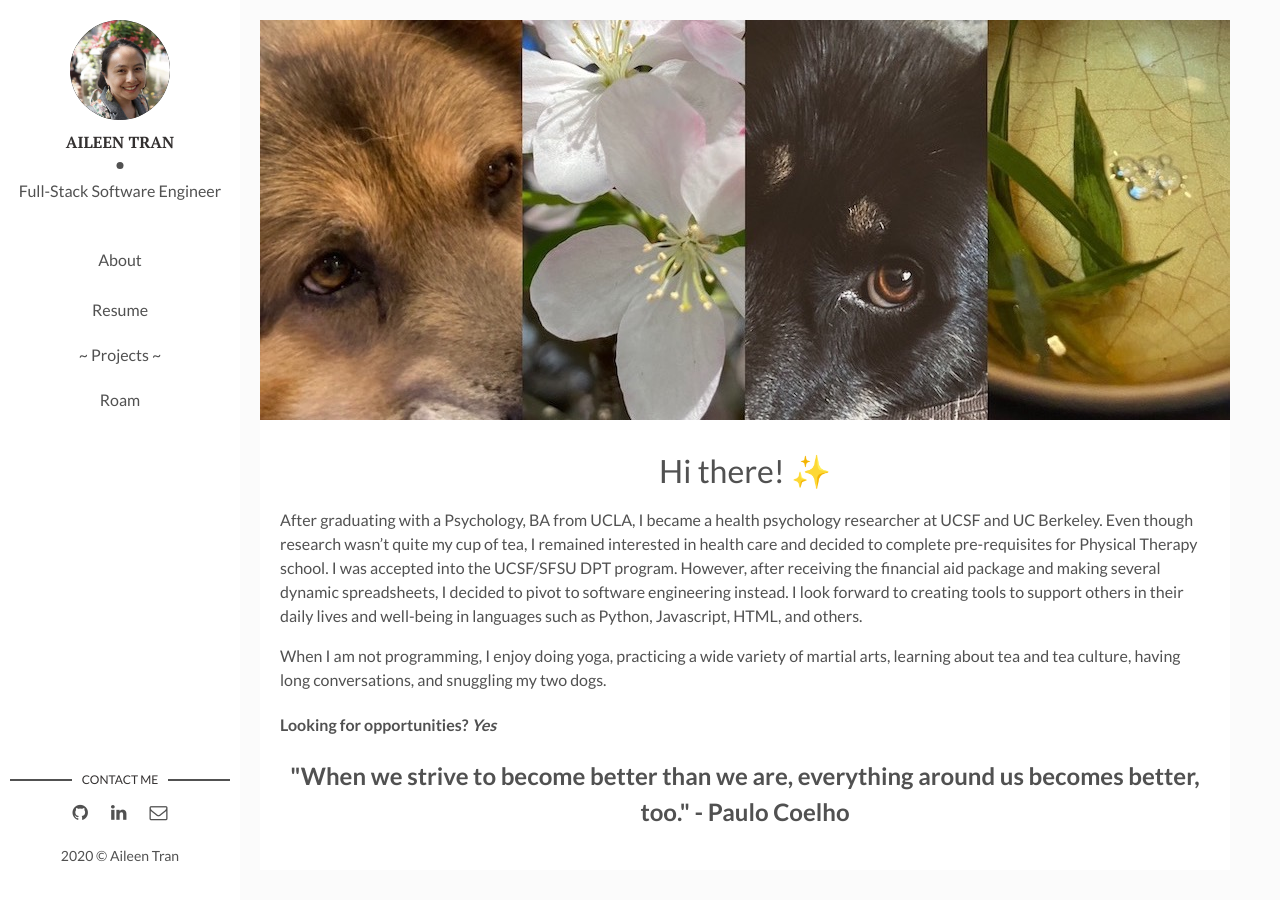
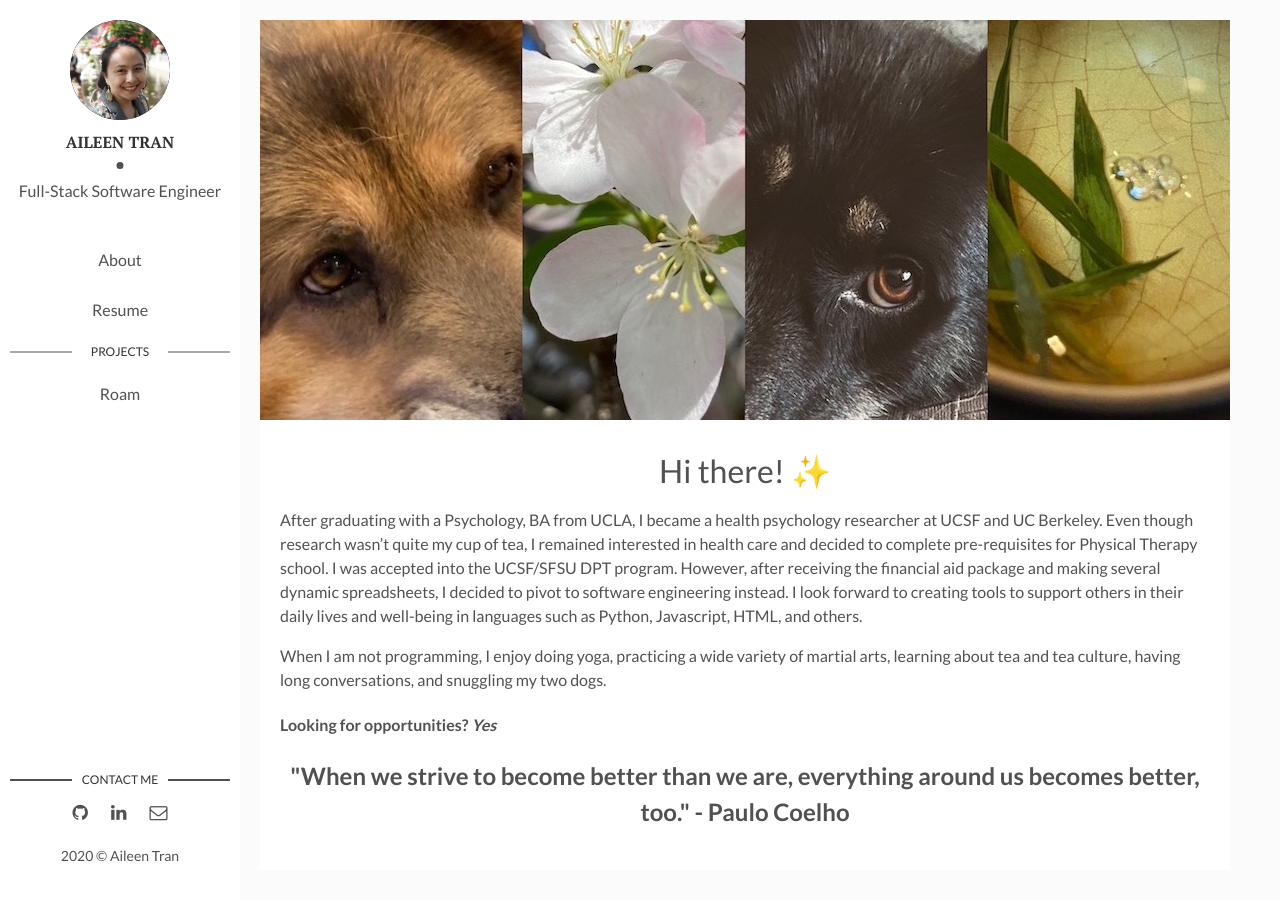
Before and after one commit to aileentran/aileentran.github.io, a Jekyll site: the page built from index.md, in a window 1280 px wide. Built offline with Jekyll 4.4.1, drawn with Linux system fonts in a browser that asks for light colours; the list of posts is cut into pages by our own code.

Commit message:
Updating navbar

```diff
--- a/_layouts/main.html
+++ b/_layouts/main.html
@@ -18,7 +18,7 @@ layout: default
         <div class="resume">
           <a href="{{site.baseurl}}/resume">Resume</a>
         </div>
-        <div class="project-title">~ Projects ~</div>
+        <div class="project-title">Projects</div>
         <div class="projects-list">
           {% for project in site.projects %}
           <a href="{{project.url}}">{{project.title}}</a>
--- a/assets/css/main.css
+++ b/assets/css/main.css
@@ -1024,6 +1024,55 @@ table tfoot td {
   -webkit-transform: scale(1.2);
       -ms-transform: scale(1.2);
           transform: scale(1.2);
+}
+
+.pages .project-title {
+  /*text-decoration: underline;*/
+  font-weight: 100;
+}
+
+/*.pages .projects-list {
+  margin-left: 18px;
+}*/
+
+.pages .project-title{
+  position: relative;
+  color: #333030;
+  font-weight: 400;
+  font-size: 12px;
+  margin: 0 0 5px;
+  text-transform: uppercase;
+  text-align: center;
+}
+
+.pages .project-title::before {
+  content: "";
+  display: block;
+  height: 1px;
+  width: -webkit-calc(50% - 48px);
+  width: calc(50% - 48px);
+  -webkit-transform: translateY(-50%);
+      -ms-transform: translateY(-50%);
+          transform: translateY(-50%);
+  position: absolute;
+  top: 50%;
+  left: 0;
+  background-color: #515151;
+}
+
+.pages .project-title:after {
+  content: "";
+  display: block;
+  height: 1px;
+  width: -webkit-calc(50% - 48px);
+  width: calc(50% - 48px);
+  -webkit-transform: translateY(-50%);
+      -ms-transform: translateY(-50%);
+          transform: translateY(-50%);
+  position: absolute;
+  top: 50%;
+  right: 0;
+  background-color: #515151;
 }
 
 .content-box {
```
